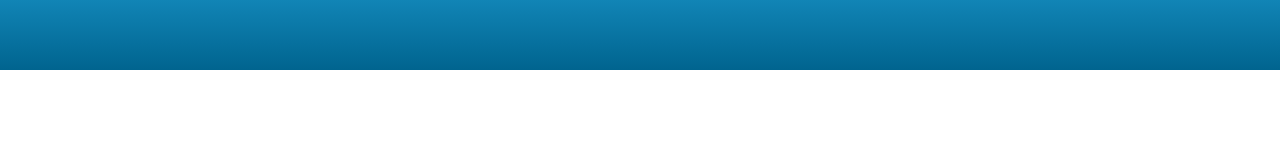
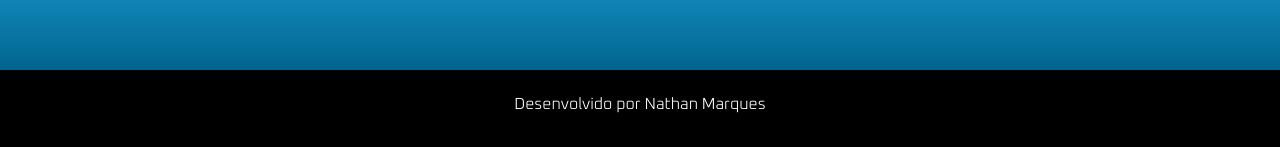
Before and after one commit to NathanMarques2001/Pokedex, a React (Vite) app: page / in a window 1280 px wide. Shown: the part 824-971 px from the top of the page. Before the commit the page ends 894 px from the top, so only its background shows below. Built offline with nearby package versions, Linux system fonts and the light colour scheme.

Commit message:
add footer

```diff
--- /dev/null
+++ b/src/assets/components/footer/index.jsx
@@ -0,0 +1,11 @@
+import './style.css'
+
+export function Footer() {
+  return <>
+  <div id='shape'>
+    <p id='footer-write'>
+        Desenvolvido por Nathan Marques
+    </p>
+  </div>
+  </>
+}
--- /dev/null
+++ b/src/assets/components/footer/style.css
@@ -0,0 +1,17 @@
+#shape{
+    background-color: black;
+    height: 10vh;
+    text-align: center;
+    padding: 1.5em;
+}
+
+#footer-write{
+    color: white;
+    font-weight: 300;
+}
+
+@media (max-width: 786px){
+    #footer-write{
+        font-size: 14px;
+    }
+}
--- a/src/pages-desktop/Home/index.jsx
+++ b/src/pages-desktop/Home/index.jsx
@@ -1,6 +1,7 @@
 import './style.css'
 import pokedex from '../../assets/images/desktop/pokedex.svg'
 import { Navbar } from '../../assets/components/navbar'
+import { Footer } from '../../assets/components/footer'
 
 export function HomeDesk() {
   return (
@@ -48,6 +49,9 @@ export function HomeDesk() {
           </div>
         </body>
       </main>
+      <footer>
+          <Footer/>
+      </footer>
     </>
   )
 }
```
